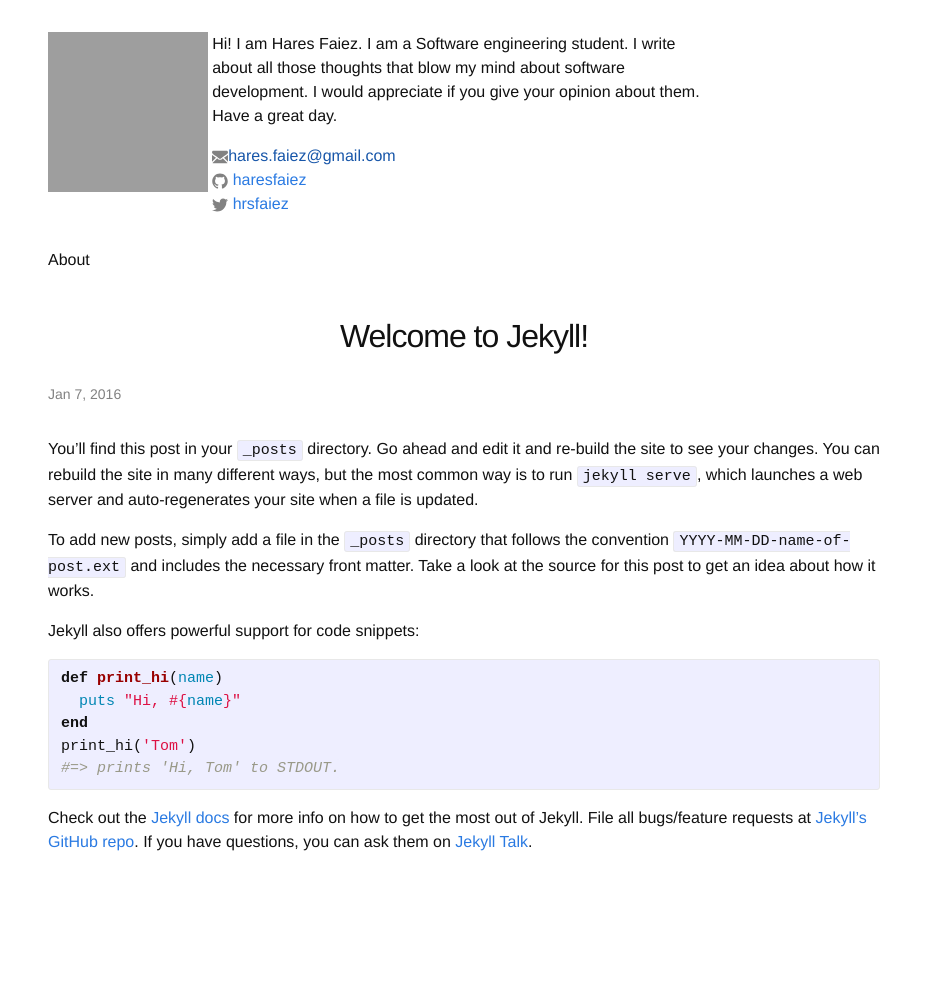
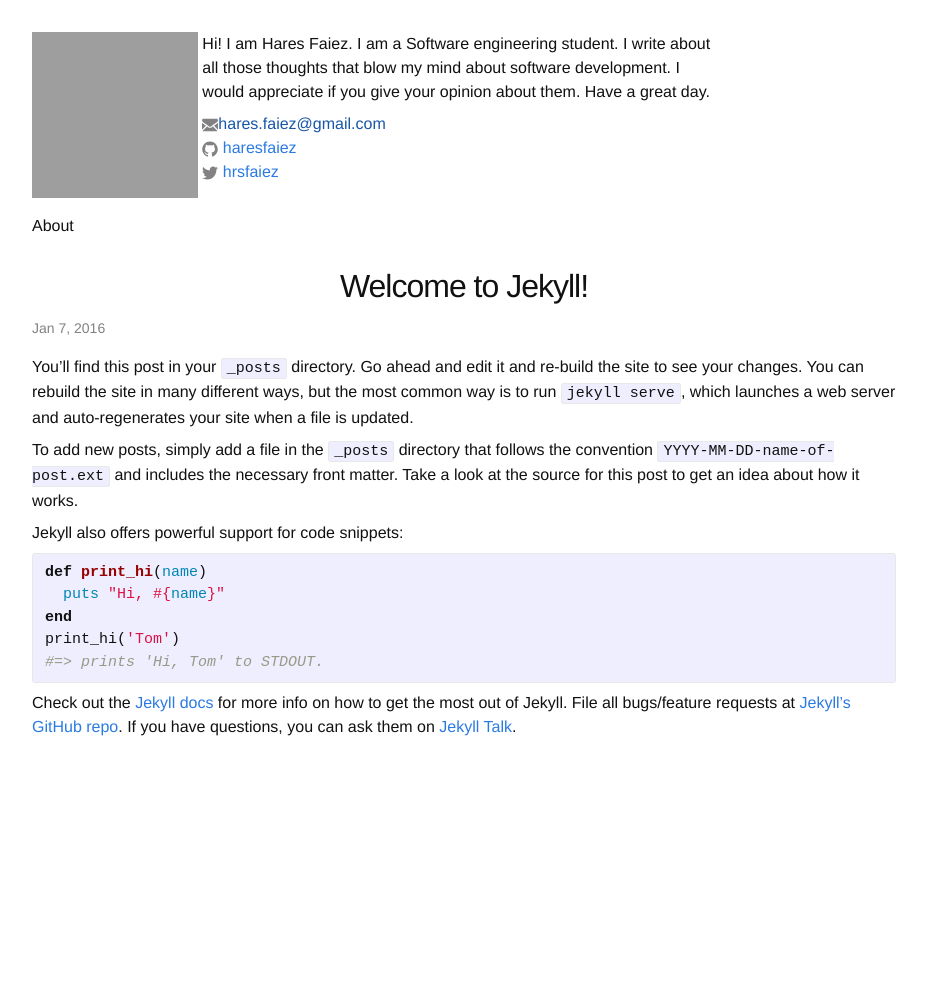
Before and after one commit to haresfaiez/haresfaiez.github.io, a Jekyll site: the page built from _posts/2016-01-07-welcome-to-jekyll.markdown, in a window 1280 px wide. Shown: the whole page, without its empty margins (176-1103 px from the left). Built offline with Jekyll 4.4.1, drawn with Linux system fonts in a browser that asks for light colours; after the commit the page ends 900 px from its top, so only the background shows below that; grey boxes are pictures that could not be loaded.

Commit message:
Use 1em as a spacing unit

```diff
--- a/css/main.scss
+++ b/css/main.scss
@@ -12,7 +12,7 @@ $base-font-weight: 400;
 $small-font-size:  $base-font-size * 0.875;
 $base-line-height: 1.5;
 
-$spacing-unit:     2em;
+$spacing-unit:     1em;
 
 $text-color:       #111;
 $background-color: #ffffff;
```
